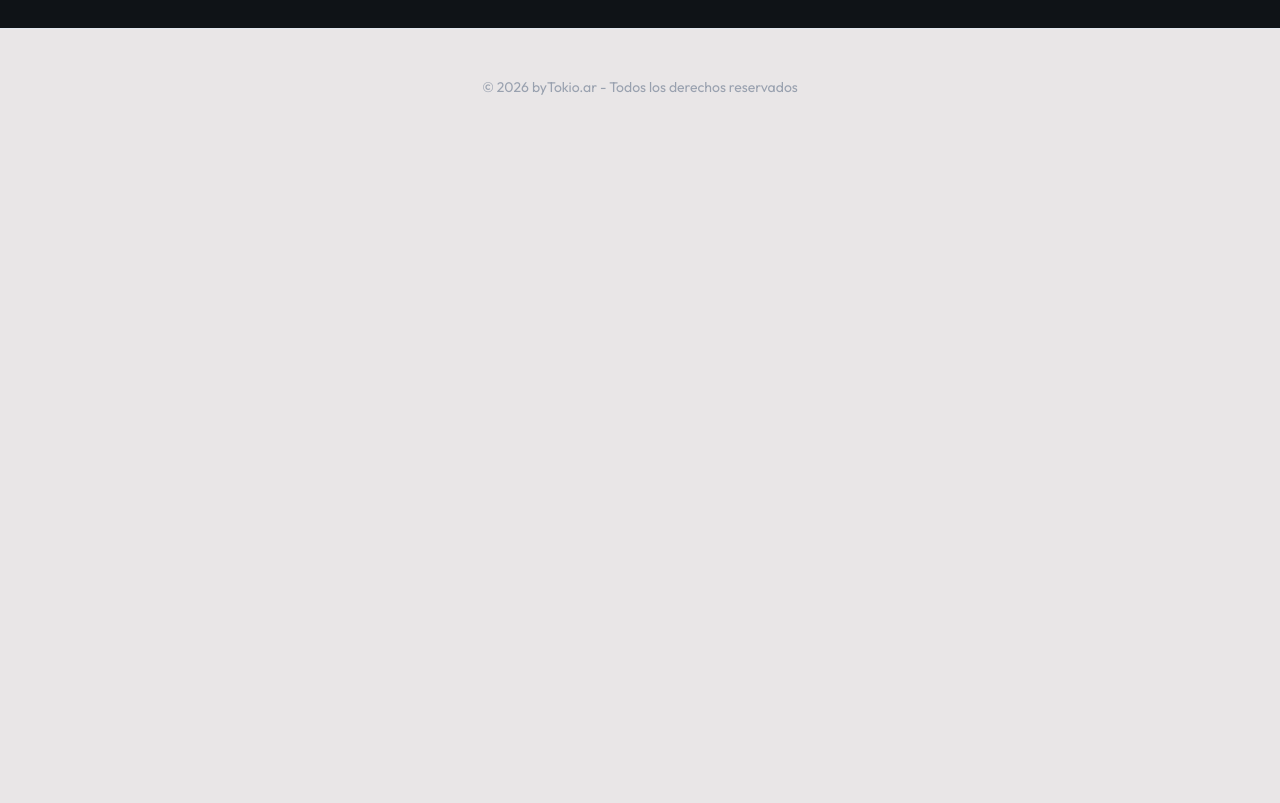
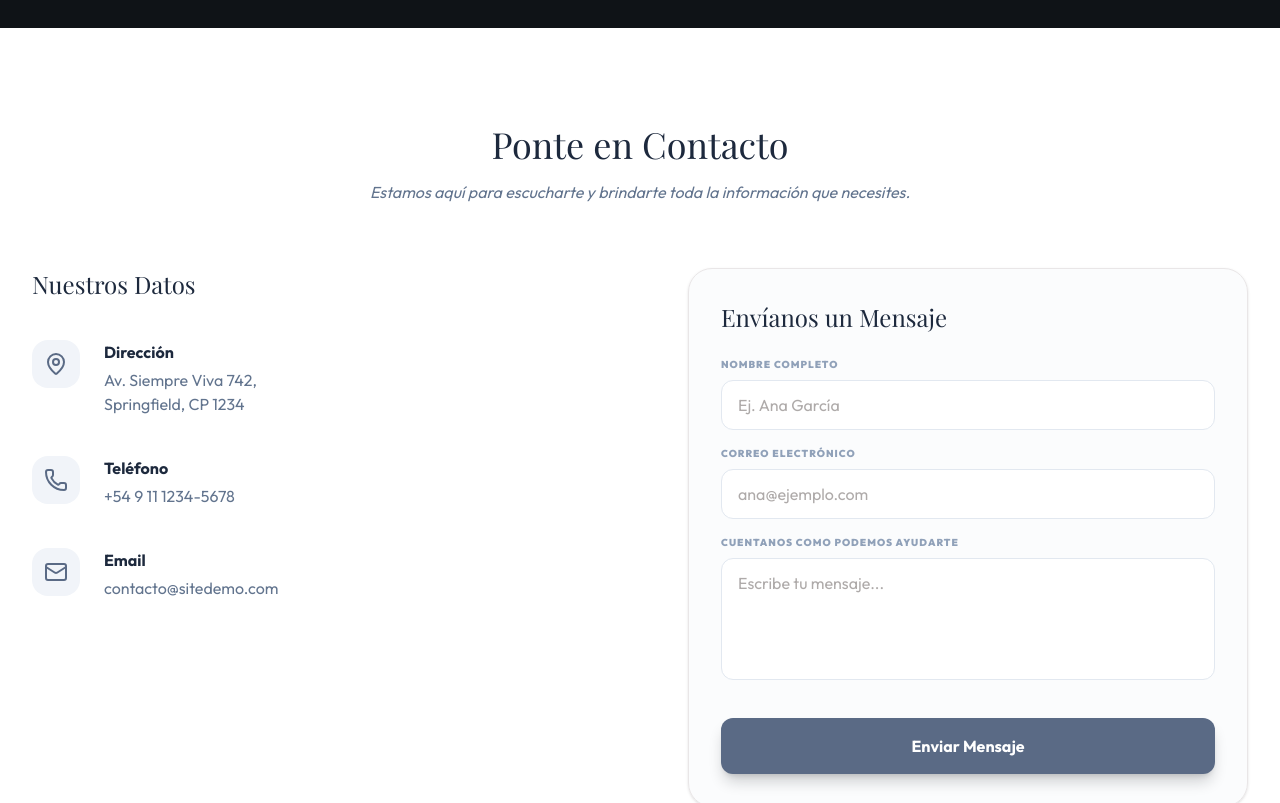
Before and after one commit to bytokioarserver0001/byTokioDemo001, a React app in the folder frontend/: page / in a window 1280 px wide. Shown: the part 1780-2583 px from the top of the page. Before the commit the page ends 1925 px from the top, so only its background shows below. Built offline with nearby package versions, Linux system fonts and the light colour scheme; no server answers; the database is empty; the HTML template or start-up script is replaced by a standard one; a web font is replaced by a local one.

Commit message:
Hide disabled sections from navigation and add Contact form

```diff
--- /dev/null
+++ b/frontend/src/components/Contacto.jsx
@@ -0,0 +1,75 @@
+import React from 'react';
+import { Mail, MapPin, Phone } from 'lucide-react';
+
+const Contacto = () => {
+  return (
+    <section id="contacto" className="py-24 bg-white relative">
+      <div className="max-w-7xl mx-auto px-4 sm:px-6 lg:px-8">
+        <div className="text-center mb-16">
+          <h2 className="text-4xl font-serif text-slate-800 mb-4">Ponte en Contacto</h2>
+          <p className="text-slate-500 italic max-w-xl mx-auto">Estamos aquí para escucharte y brindarte toda la información que necesites.</p>
+        </div>
+
+        <div className="grid grid-cols-1 lg:grid-cols-2 gap-12 lg:gap-24">
+          <div className="space-y-10">
+            <h3 className="text-2xl font-serif text-slate-800">Nuestros Datos</h3>
+
+            <div className="flex items-start space-x-6">
+              <div className="w-12 h-12 bg-primary-50 rounded-2xl flex items-center justify-center text-primary-600 flex-shrink-0">
+                <MapPin size={24} />
+              </div>
+              <div>
+                <h4 className="font-bold text-slate-800 mb-1">Dirección</h4>
+                <p className="text-slate-500">Av. Siempre Viva 742, <br />Springfield, CP 1234</p>
+              </div>
+            </div>
+
+            <div className="flex items-start space-x-6">
+              <div className="w-12 h-12 bg-primary-50 rounded-2xl flex items-center justify-center text-primary-600 flex-shrink-0">
+                <Phone size={24} />
+              </div>
+              <div>
+                <h4 className="font-bold text-slate-800 mb-1">Teléfono</h4>
+                <p className="text-slate-500">+54 9 11 1234-5678</p>
+              </div>
+            </div>
+
+            <div className="flex items-start space-x-6">
+              <div className="w-12 h-12 bg-primary-50 rounded-2xl flex items-center justify-center text-primary-600 flex-shrink-0">
+                <Mail size={24} />
+              </div>
+              <div>
+                <h4 className="font-bold text-slate-800 mb-1">Email</h4>
+                <p className="text-slate-500">contacto@sitedemo.com</p>
+              </div>
+            </div>
+          </div>
+
+          <form className="bg-slate-50/50 rounded-3xl p-8 border border-slate-100 shadow-sm" onSubmit={(e) => e.preventDefault()}>
+            <h3 className="text-2xl font-serif text-slate-800 mb-6">Envíanos un Mensaje</h3>
+
+            <div className="space-y-4">
+              <div>
+                <label className="text-[10px] font-black uppercase tracking-widest text-slate-400 mb-2 block">Nombre Completo</label>
+                <input type="text" className="w-full bg-white border border-slate-200 rounded-xl px-4 py-3 focus:outline-none focus:border-primary-400" placeholder="Ej. Ana García" />
+              </div>
+              <div>
+                <label className="text-[10px] font-black uppercase tracking-widest text-slate-400 mb-2 block">Correo Electrónico</label>
+                <input type="email" className="w-full bg-white border border-slate-200 rounded-xl px-4 py-3 focus:outline-none focus:border-primary-400" placeholder="ana@ejemplo.com" />
+              </div>
+              <div>
+                <label className="text-[10px] font-black uppercase tracking-widest text-slate-400 mb-2 block">Cuentanos como podemos ayudarte</label>
+                <textarea rows="4" className="w-full bg-white border border-slate-200 rounded-xl px-4 py-3 focus:outline-none focus:border-primary-400 resize-none" placeholder="Escribe tu mensaje..."></textarea>
+              </div>
+              <button type="submit" className="w-full py-4 bg-primary-600 text-white rounded-xl font-bold mt-4 hover:bg-primary-700 transition-colors shadow-lg shadow-primary-900/20">
+                Enviar Mensaje
+              </button>
+            </div>
+          </form>
+        </div>
+      </div>
+    </section>
+  );
+};
+
+export default Contacto;
--- a/frontend/src/components/Navbar.jsx
+++ b/frontend/src/components/Navbar.jsx
@@ -17,6 +17,10 @@ const Navbar = () => {
     text: '',
     url: ''
   });
+  const [sectionVisibilities, setSectionVisibilities] = useState({
+    services: true,
+    productos: true
+  });
 
   useEffect(() => {
     // Escuchar cambios de autenticación
@@ -32,27 +36,42 @@ const Navbar = () => {
   }, []);
 
   useEffect(() => {
-    const fetchLogoSettings = async () => {
+    const fetchSections = async () => {
       try {
         const { data } = await supabase
           .from('site_settings')
           .select('*')
-          .eq('section', 'general')
-          .single();
+          .in('section', ['general', 'services_section', 'products_section']);
 
-        if (data?.content) {
-          setLogoSettings({
-            type: data.content.logo_type || 'text',
-            text: data.content.logo_text || '',
-            url: data.content.logo_url || ''
+        let logoTemp = { type: 'text', text: '', url: '' };
+        let servTemp = true;
+        let prodTemp = true;
+
+        if (data) {
+          data.forEach(item => {
+            if (item.section === 'general' && item.content) {
+               logoTemp = {
+                 type: item.content.logo_type || 'text',
+                 text: item.content.logo_text || '',
+                 url: item.content.logo_url || ''
+               };
+            }
+            if (item.section === 'services_section' && item.content) {
+               servTemp = item.content.is_visible !== false;
+            }
+            if (item.section === 'products_section' && item.content) {
+               prodTemp = item.content.is_visible !== false;
+            }
           });
+          setLogoSettings(logoTemp);
+          setSectionVisibilities({ services: servTemp, productos: prodTemp });
         }
       } catch (err) {
-        console.error('Error loading logo settings:', err);
+        console.error('Error loading nav settings:', err);
       }
     };
 
-    fetchLogoSettings();
+    fetchSections();
   }, []);
 
   useEffect(() => {
@@ -70,8 +89,8 @@ const Navbar = () => {
 
   const menuItems = [
     { title: 'Inicio', href: '/' },
-    { title: 'Servicios', href: '#servicios' },
-    { title: 'Productos', href: '#productos' },
+    ...(sectionVisibilities.services ? [{ title: 'Servicios', href: '#servicios' }] : []),
+    ...(sectionVisibilities.productos ? [{ title: 'Productos', href: '#productos' }] : []),
     { title: 'Contacto', href: '#contacto' },
   ];
 
--- a/frontend/src/pages/Home.jsx
+++ b/frontend/src/pages/Home.jsx
@@ -2,6 +2,7 @@ import React from 'react'
 import Hero from '../components/Hero'
 import Services from '../components/Services'
 import Productos from '../components/Productos'
+import Contacto from '../components/Contacto'
 
 const Home = () => {
   return (
@@ -24,6 +25,8 @@ const Home = () => {
 
         <div className="absolute top-0 left-0 w-full h-full bg-[radial-gradient(circle_at_center,_var(--tw-gradient-stops))] from-primary-500/20 via-transparent to-transparent" />
       </section>
+
+      <Contacto />
     </>
   )
 }
```
